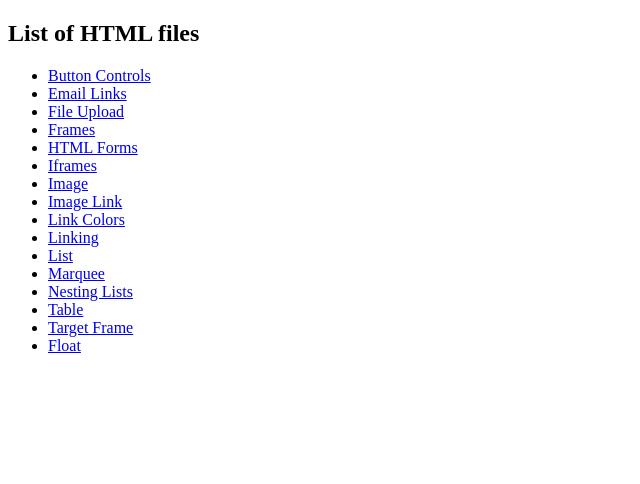
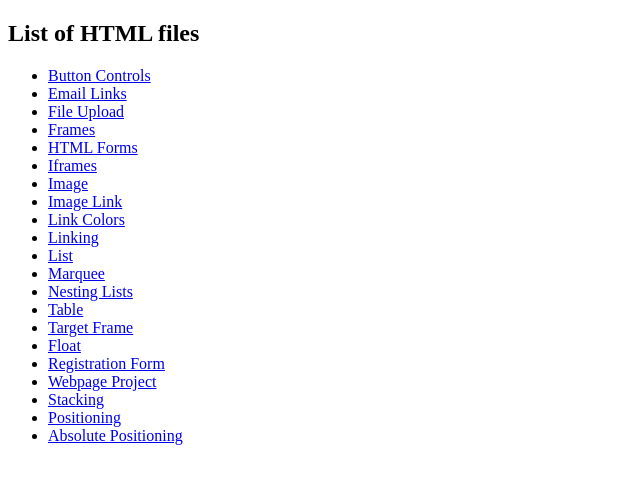
Before and after one commit to mithun04/html-tutorial, a plain HTML site: page index.html in a window 1280 px wide. Shown: the whole page, without its empty margins (0-640 px from the left). Drawn offline with Linux system fonts and the light colour scheme.

Commit message:
Added more exercises

```diff
--- a/index.html
+++ b/index.html
@@ -23,6 +23,11 @@
     <li><a href="Table.html">Table</a></li>
     <li><a href="Target_Frame.html">Target Frame</a></li>
     <li><a href="Float.html">Float</a></li>
+    <li><a href="ResgistrationForm.html">Registration Form</a> </li>
+    <li><a href="project.html">Webpage Project</a> </li>
+    <li><a href="Stacking.html">Stacking</a> </li>
+    <li><a href="Positioning.html">Positioning</a> </li>
+    <li><a href="Positioning1.html">Absolute Positioning</a> </li>
 </ul>
 </body>
 </html>
```
